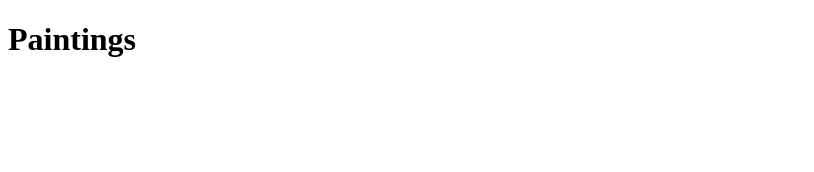
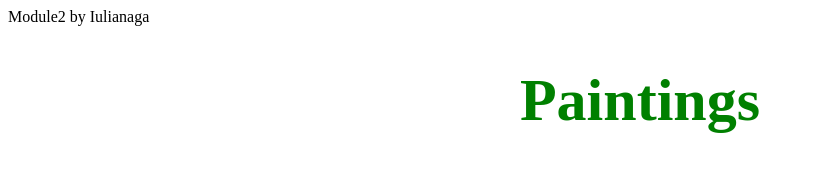
Before and after one commit to Iulianaga/module2, a plain HTML site: page index.html in a window 1280 px wide. Shown: the whole page, without its empty margins (0-814 px from the left). Drawn offline with Linux system fonts and the light colour scheme.

Commit message:
Update index.html

```diff
--- a/index.html
+++ b/index.html
@@ -1,26 +1,18 @@
-<!doctype html>
+
+    <!doctype html>
 <html>
   <head>
-    <meta charset="utf-8">
-    <meta http-equiv="X-UA-Compatible" content="chrome=1">
-    <title>Module2 by Iulianaga</title>
+     <meta charset="utf-8"
+     <title>Module2 by Iulianaga</title>
 
-    <link rel="stylesheet" href="stylesheets/styles.css">
+     <link rel="stylesheet" href="stylesheets/styles.css">
     <link rel="stylesheet" href="stylesheets/github-light.css">
     <meta name="viewport" content="width=device-width">
-    <!--[if lt IE 9]>
-    <script src="//html5shiv.googlecode.com/svn/trunk/html5.js"></script>
-    <![endif]-->
   </head>
   <body>
-    <div class="wrapper">
-      <header>
-        <h1 style="test-align: center;"> Paintings</h1>
-      </header>
+    <h1 style="color: green; font-size: 60px; text-align: center;">Paintings</h1>
+    <footer>
 
-      </footer>
-    </div>
-    <script src="javascripts/scale.fix.js"></script>
-
+    </footer>
   </body>
 </html>
```
